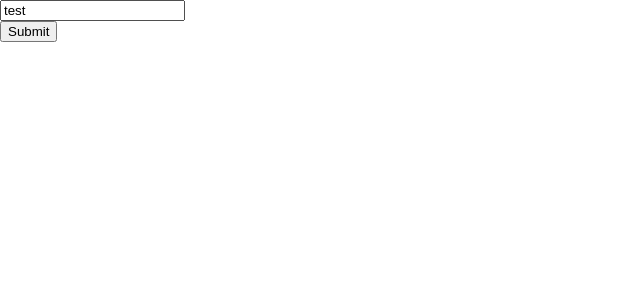
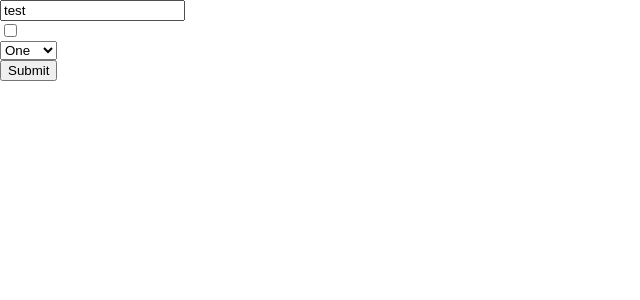
Before and after one commit to piotros/react-workshops, a React (Create React App) app: page / in a window 1280 px wide. Shown: the top 300 px of the page, without its empty margins (0-640 px from the left). Built offline with nearby package versions, Linux system fonts and the light colour scheme.

Commit message:
Add checkbox and select to uncontrolled form

```diff
--- a/src/components/FormUncontrolled/FormUncontrolled.js
+++ b/src/components/FormUncontrolled/FormUncontrolled.js
@@ -5,6 +5,8 @@ class FormUncontrolled extends Component {
     event.preventDefault();
 
     console.log(this.input.value);
+    console.log(this.checkbox.checked);
+    console.log(this.select.options[this.select.selectedIndex].value);
   }
 
   render() {
@@ -12,7 +14,26 @@ class FormUncontrolled extends Component {
       <form onSubmit={this.handleSubmit}>
         <input type="text"
                defaultValue="test"
-               ref={input => this.input = input}/>
+               ref={input => this.input = input}
+        />
+
+        <br/>
+
+        <input type="checkbox"
+               defaultValue={false}
+               ref={checkbox => this.checkbox = checkbox}
+        />
+
+        <br/>
+
+        <select
+          defaultValue="one"
+          ref={select => this.select = select}
+        >
+          <option value="one">One</option>
+          <option value="two">Two</option>
+          <option value="three">Three</option>
+        </select>
 
         <br/>
 
```
